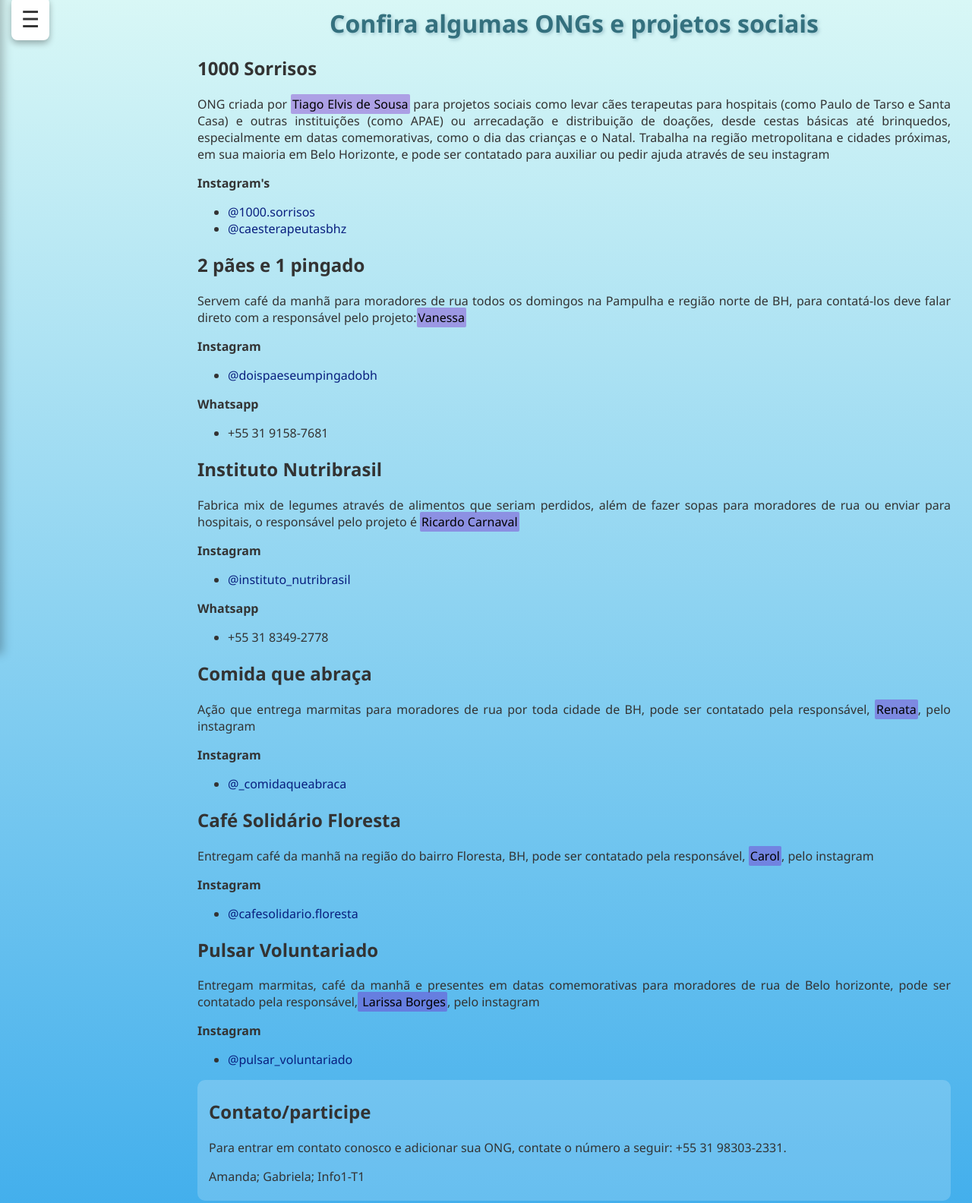
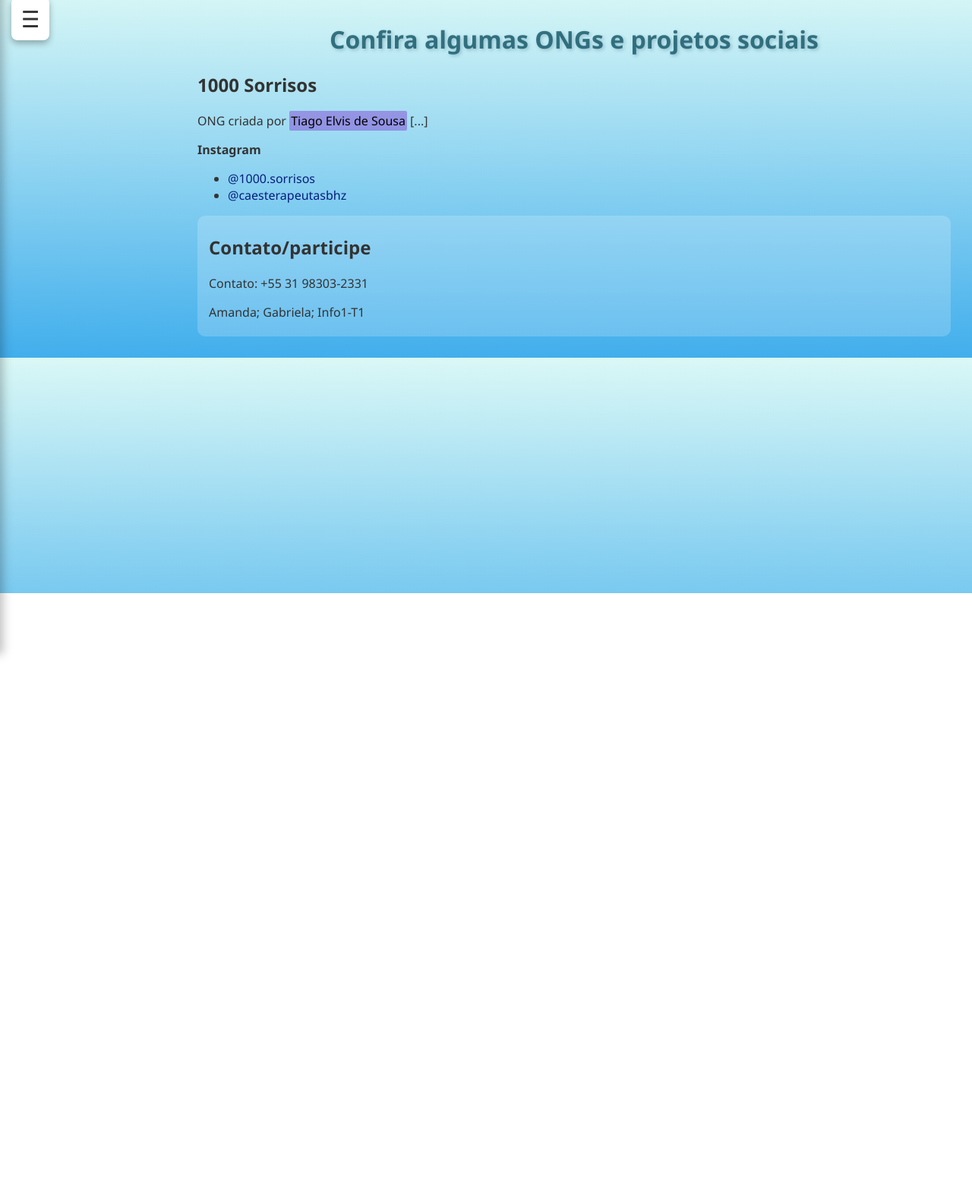
Before and after one commit to Gabiwiq/ProjetoSociaisweb1, a plain HTML site: page instagram.html in a window 1280 px wide. Shown: the part 19-1603 px from the top of the page at 76% size. After the commit the page ends 800 px from the top, so only its background shows below. Drawn offline with Linux system fonts and the light colour scheme; files that its build step writes are made by us from their sources.

Commit message:
Refactor instagram.html to remove duplicates
Removed duplicate HTML structure and cleaned up the content.

```diff
--- a/instagram.html
+++ b/instagram.html
@@ -1,20 +1,22 @@
+<!DOCTYPE html>
 <html lang="pt-BR">
-   <meta charset="UTF-8">
 <head>
-      <link rel="stylesheet" type="text/css" href="../css/style.css">
     <meta charset="UTF-8">
     <meta name="viewport" content="width=device-width, initial-scale=1.0">
-      <title> ONGs promovidas </title>
+    <title>ONGs promovidas</title>
+    <link rel="stylesheet" href="style.css">
 </head>
-   <header>
-      <h1 class="tituloprincipal">Confira algumas ONGs e projetos sociais</h1>
-   </header>
+
 <body class="fade-in">
+
 <div class="menu-btn" onclick="toggleMenu()">☰</div>
+
 <nav class="barralateral" id="menuLateral">
     <div class="menu-header">
-            <img src="../imgs/logo.png" class="logo-menu" alt="Logo SONGs">
+        <img src="logo.png" class="logo-menu">
+        <h2 class="menu-title">Songs</h2>
     </div>
+
     <ul>
         <li><a href="index.html">Página inicial</a></li>
         <li><a href="galeria.html">Galeria</a></li>
@@ -23,112 +25,38 @@
         <li><a href="impacto.html">Impacto Social</a></li>
     </ul>
 </nav>
+
+<header>
+    <h1 class="tituloprincipal">Confira algumas ONGs e projetos sociais</h1>
+</header>
+
+<!-- Conteúdo -->
 <div>
     <h2>1000 Sorrisos</h2>
-         <p> ONG criada por <mark class="grifado">Tiago Elvis de Sousa</mark> para projetos sociais como levar cães terapeutas para hospitais (como Paulo de Tarso e Santa Casa) e outras instituições (como APAE) ou arrecadação e distribuição de doações, desde cestas básicas até brinquedos, especialmente em datas comemorativas, como o dia das crianças e o Natal.
-            Trabalha na região metropolitana e cidades próximas, em sua maioria em Belo Horizonte, e pode ser contatado para auxiliar ou pedir ajuda através de seu instagram
-         </p>
-         <p><b>Instagram's</b></p>
-         <nav>
+    <p>ONG criada por <mark class="grifado">Tiago Elvis de Sousa</mark> [...]</p>
+
+    <p><b>Instagram</b></p>
     <ul>
-               <li>
-                  <a href="https://www.instagram.com/1000.sorrisos?igsh=MWw5cXF4aWdvMnZhZw=="> @1000.sorrisos </a>
-               </li>
-               <li>
-                  <a href="https://www.instagram.com/caesterapeutasbhz?igsh=OWNmZjlmc2NlY2Z4"> @caesterapeutasbhz </a>
-               </li>
-            </ul>
-         </nav>
-      </div>
-      <div>
-         <h2>2 pães e 1 pingado</h2>
-         <p> Servem café da manhã para moradores de rua todos os domingos na Pampulha e região norte de BH, para contatá-los deve falar direto com a responsável pelo projeto:<mark class="grifado">Vanessa </mark>
-         </p>
-         <p><b>Instagram</b></p>
-         <nav>
-            <ul>
-               <li>
-                  <a href="https://www.instagram.com/doispaeseumpingadobh?igsh=MWVoM2JsbGRjeG53OA=="> @doispaeseumpingadobh </a>
-               </li>
-            </ul>
-         </nav>
-         <p><b>Whatsapp</b></p>
-         <ul>
-            <li>
-               +55 31 9158-7681
-            </li>
+        <li><a href="#">@1000.sorrisos</a></li>
+        <li><a href="#">@caesterapeutasbhz</a></li>
     </ul>
 </div>
-      <div>
-         <h2>Instituto Nutribrasil</h2>
-         <p> Fabrica mix de legumes através de alimentos que seriam perdidos, além de fazer sopas para moradores de rua ou enviar para hospitais, o responsável pelo projeto é <mark class="grifado">Ricardo Carnaval</mark>
-         </p>
-         <p><b>Instagram</b></p>
-         <nav>
-            <ul>
-               <li>
-                  <a href="https://www.instagram.com/instituto_nutribrasil?igsh=MXE0Y292dmJxbmM5NA=="> @instituto_nutribrasil</a>
-               </li>
-            </ul>
-         </nav>
-         <p><b>Whatsapp</b></p>
-         <ul>
-            <li>
-               +55 31 8349-2778
-            </li>
-         </ul>
-      </div>
-      <div>
-         <h2>Comida que abraça</h2>
-         <p> Ação que entrega marmitas para moradores de rua por toda cidade de BH, pode ser contatado pela responsável, <mark class="grifado">Renata</mark>, pelo instagram
-         </p>
-         <p><b>Instagram</b></p>
-         <nav>
-            <ul>
-               <li>
-                  <a href="https://www.instagram.com/_comidaqueabraca?igsh=MWhkMzU5cm9waWt4bg=="> @_comidaqueabraca </a>
-               </li>
-            </ul>
-         </nav>
-      </div>
-      <div>
-         <h2>Café Solidário Floresta</h2>
-         <p> Entregam café da manhã na região do bairro Floresta, BH, pode ser contatado pela responsável, <mark class="grifado">Carol</mark>, pelo instagram
-         </p>
-         <p><b>Instagram</b></p>
-         <nav>
-            <ul>
-               <li>
-                  <a href="https://www.instagram.com/cafesolidario.floresta?igsh=MWdkbzhpamM1bDhoZg=="> @cafesolidario.floresta </a>
-               </li>
-            </ul>
-         </nav>
-      </div>
-      <div>
-         <h2>Pulsar Voluntariado</h2>
-         <p> Entregam marmitas, café da manhã e presentes em datas comemorativas para moradores de rua de Belo horizonte, pode ser contatado pela responsável,<mark class="grifado"> Larissa Borges</mark>, pelo instagram
-         </p>
-         <p><b>Instagram</b></p>
-         <nav>
-            <ul>
-               <li>
-                  <a href="https://www.instagram.com/pulsar_voluntariado?igsh=eDkxMnhibjJ5dGYz"> @pulsar_voluntariado </a>
-               </li>
-            </ul>
-         </nav>
-      </div>
+
+
 <div class="final">
     <h2>Contato/participe</h2>
-         <p>Para entrar em contato conosco e adicionar sua ONG, contate o número a seguir: +55 31 98303-2331.
-         </p>
+    <p>Contato: +55 31 98303-2331</p>
+
     <footer>
         <p>Amanda; Gabriela; Info1-T1</p>
     </footer>
 </div>
+
 <script>
 function toggleMenu() {
     document.getElementById("menuLateral").classList.toggle("open");
 }
 </script>
+
 </body>
 </html>
```
Lines whose indentation alone changed are shown as unchanged.
